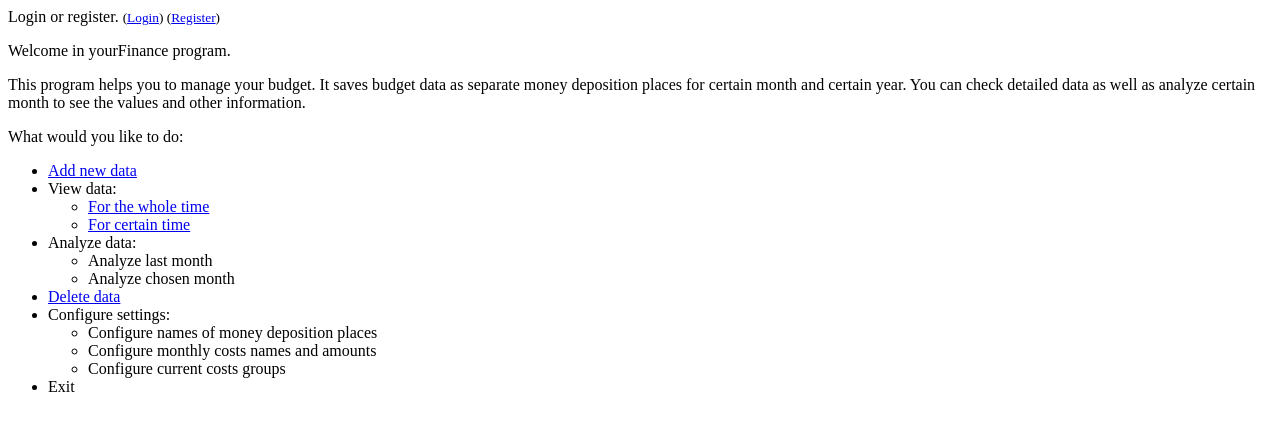
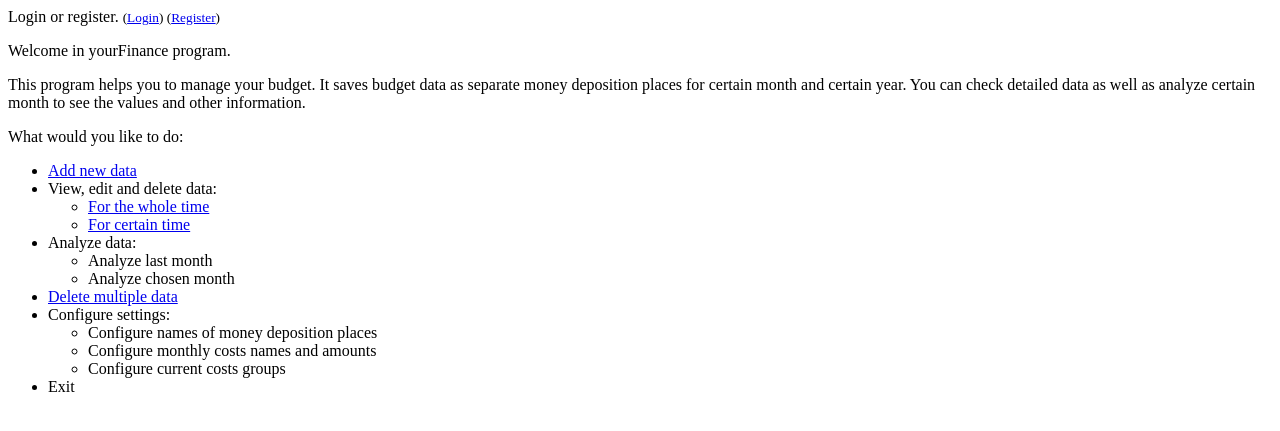
Before and after one commit to InPursuitPL/Django-yourFinance, a Django app: page / in a window 1280 px wide. Shown: the top 431 px of the page. Run offline with Django 3.2, Linux system fonts and the light colour scheme.

Commit message:
Added edit functionality, also delete and edit buttons while viewing data.

```diff
--- a/yourFinance/forms.py
+++ b/yourFinance/forms.py
@@ -18,6 +18,11 @@ class StashForm(forms.ModelForm):
     class Meta:
         model = Stash
         fields = ('name', 'amount')
+
+class StashFullForm(forms.ModelForm):
+    class Meta:
+        model = Stash
+        fields = ('date', 'name', 'amount')
 
 
 class RegistrationForm(forms.Form):
--- a/yourFinance/models.py
+++ b/yourFinance/models.py
@@ -1,6 +1,5 @@
 from django.db import models
 from django.contrib.auth.models import User
-#from django.conf import settings
 
 class Stash(models.Model):
     NAME_CHOICES = (
@@ -10,7 +9,6 @@ class Stash(models.Model):
         ('Others', 'others'),
     )
     user = models.ForeignKey(User)
-    #user = models.ForeignKey(settings.AUTH_USER_MODEL)
     name = models.CharField(max_length=20, choices=NAME_CHOICES)
     date = models.DateField()
     amount = models.FloatField()
--- a/yourFinance/templates/yourFinance/index.html
+++ b/yourFinance/templates/yourFinance/index.html
@@ -9,7 +9,7 @@
 <p>What would you like to do:</p>
 <ul>
 	<li><a href="/add_data">Add new data</a></li>
-	<li>View data:</li>
+	<li>View, edit and delete data:</li>
 	<ul>
 		<li><a href="/view_all_data">For the whole time</a></li>
 		<li><a href="/view_certain_data">For certain time</a></li>
@@ -19,7 +19,7 @@
 		<li>Analyze last month</li>
 		<li>Analyze chosen month</li>
 	</ul>
-	<li><a href="/delete_data">Delete data</a></li>
+	<li><a href="/delete_data">Delete multiple data</a></li>
 	<li>Configure settings:</li>
 	<ul>
 		<li>Configure names of money deposition places</li>
--- a/yourFinance/templates/yourFinance/view_data.html
+++ b/yourFinance/templates/yourFinance/view_data.html
@@ -2,9 +2,9 @@
 {% block content %}
 	{% for stash in stashes %}
 		<div class="stash">
-			{{stash.date}}
-			{{stash.name}}
-			{{stash.amount}}
+			{{stash.date}} {{stash.name}} {{stash.amount}}
+			<a href="{% url 'data edit' stash.id %}">edit</a>
+			<a href="{% url 'data delete' stash.id %}">delete</a>
 			<br>
 		</div>
 	{% endfor %}
--- a/yourFinance/urls.py
+++ b/yourFinance/urls.py
@@ -7,5 +7,7 @@ urlpatterns = [
     url(r'^add_data/$', views.add_data, name='add data'),
     url(r'^view_all_data/$', views.view_all_data, name = 'view all data'),
     url(r'^view_certain_data/$', views.view_certain_data, name='view certain data'),
+    url(r'^data_edit/(?P<pk>\d+)$', views.data_edit, name='data edit'),
+    url(r'^data_delete/(?P<pk>\d+)$', views.data_delete, name='data delete'),
     url(r'^delete_data/$', views.delete_data, name='delete data'),
 ]
--- a/yourFinance/views.py
+++ b/yourFinance/views.py
@@ -1,10 +1,10 @@
-from django.shortcuts import render, redirect
+from django.shortcuts import render, redirect, get_object_or_404
 from django.contrib.auth.models import User
 from django.contrib.auth.decorators import login_required
 from django.forms import modelformset_factory
 
 from .models import Stash
-from .forms import RegistrationForm, StashForm, DateForm, PeriodForm
+from .forms import RegistrationForm, StashForm, StashFullForm, DateForm, PeriodForm
 
 
 def make_initial_list(elementName, choicesTuple):
@@ -80,6 +80,23 @@ def view_certain_data(request):
                   {'form': form, 'templateText': templateText, 'buttonName': 'Show'})
 
 @login_required
+def data_edit(request, pk):
+    stash = get_object_or_404(Stash, pk=pk)
+    form = StashFullForm(request.POST or None, instance=stash)
+    if form.is_valid():
+        form.save()
+        return render(request, 'yourFinance/success.html')
+    return render(request, 'yourFinance/data_form.html', {'form': form})
+
+@login_required
+def data_delete(request, pk):
+    stash = get_object_or_404(Stash, pk=pk)
+    if request.method == 'POST':
+        stash.delete()
+        return render(request, 'yourFinance/success.html')
+    return render(request, 'yourFinance/confirm_delete.html')
+
+@login_required
 def delete_data(request):
     templateText = 'Warning! Data from certain period of time will be deleted!'
     if request.method == 'POST':
```
Also changed, not shown: yourFinance/templates/yourFinance/confirm_delete.html (added, +7 -0 lines), yourFinance/templates/yourFinance/data_form.html (added, +9 -0 lines).
